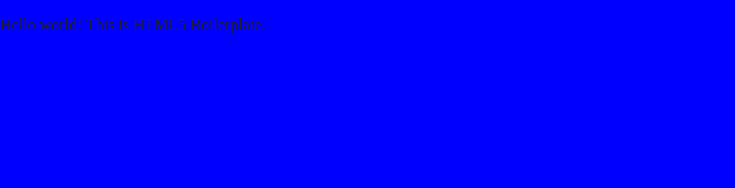
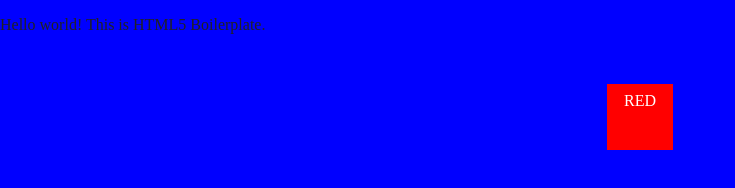
Before and after one commit to Kirary/protopix, a website built with Parcel: page index.html in a window 1280 px wide. Shown: the whole page, without its empty margins (0-735 px from the left). Built offline with nearby package versions, Linux system fonts and the light colour scheme.

Commit message:
Add square div

```diff
--- /dev/null
+++ b/css/test-style.css
@@ -0,0 +1,10 @@
+.square {
+  background: red;
+  width: 50px;
+  height: 50px;
+  margin: 50px auto;
+  color: white;
+  text-transform: uppercase;
+  text-align: center;
+  padding: 8px ;
+}
--- a/index.html
+++ b/index.html
@@ -18,6 +18,7 @@
 
   <link rel="stylesheet" href="css/normalize.css">
   <link rel="stylesheet" href="css/main.css">
+  <link rel="stylesheet" href="css/test-style.css">
 
   <meta name="theme-color" content="#fafafa">
 </head>
@@ -26,6 +27,7 @@
 
   <!-- Add your site or application content here -->
   <p>Hello world! This is HTML5 Boilerplate.</p>
+  <div class="square">red</div>
   <script src="js/vendor/modernizr-3.11.2.min.js"></script>
   <script src="js/plugins.js"></script>
   <script src="js/main.js"></script>
```
